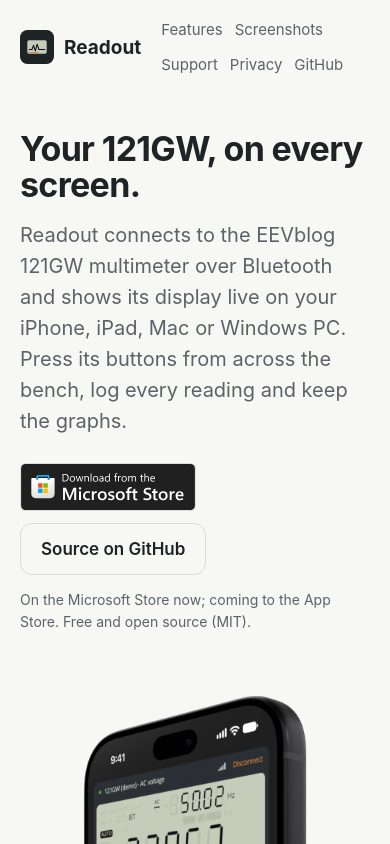
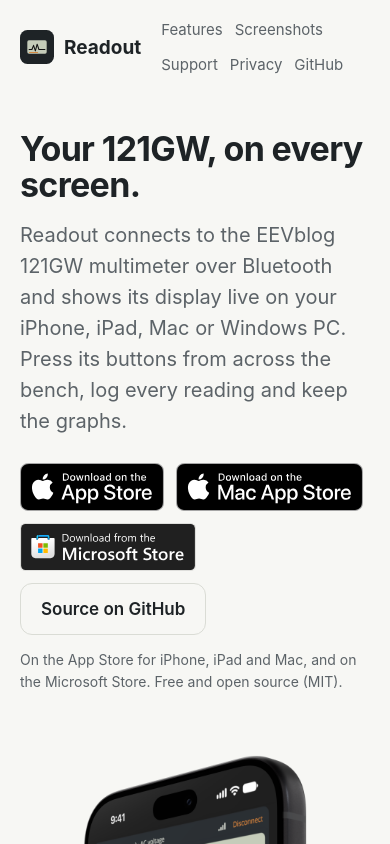
Before and after one commit to amd989/readout, a plain HTML site: page docs/index.html in a window 390 px wide. Shown: the top 844 px of the page. Drawn offline with Linux system fonts and the light colour scheme.

Commit message:
docs: App Store and Mac App Store badges
Readout is on the App Store for iPhone, iPad and Mac. Apple's official badges, black on
light and white on dark, next to the Microsoft Store one in the README and on the site.

Co-Authored-By: Claude Opus 5.5 <noreply@anthropic.com>

```diff
--- a/docs/index.html
+++ b/docs/index.html
@@ -38,6 +38,18 @@
           display live on your iPhone, iPad, Mac or Windows PC. Press its buttons from across the bench, log every
           reading and keep the graphs.</p>
         <div class="cta">
+          <a class="store-badge" href="https://apps.apple.com/app/id6827965871">
+            <picture>
+              <source media="(prefers-color-scheme: dark)" srcset="app-store-badge-light.svg">
+              <img src="app-store-badge-dark.svg" width="132" height="44" alt="Download on the App Store">
+            </picture>
+          </a>
+          <a class="store-badge" href="https://apps.apple.com/app/id6827965871?platform=mac">
+            <picture>
+              <source media="(prefers-color-scheme: dark)" srcset="mac-app-store-badge-light.svg">
+              <img src="mac-app-store-badge-dark.svg" width="172" height="44" alt="Download on the Mac App Store">
+            </picture>
+          </a>
           <a class="store-badge" href="https://apps.microsoft.com/detail/9P80492G34GN">
             <picture>
               <source media="(prefers-color-scheme: dark)" srcset="ms-store-badge-light.svg">
@@ -46,7 +58,7 @@
           </a>
           <a class="button secondary" href="https://github.com/amd989/readout">Source on GitHub</a>
         </div>
-        <p class="note">On the Microsoft Store now; coming to the App Store. Free and open source (MIT).</p>
+        <p class="note">On the App Store for iPhone, iPad and Mac, and on the Microsoft Store. Free and open source (MIT).</p>
       </div>
       <img class="mockup phone" src="screenshots/iphone-mockup.png" width="654" height="1774"
            alt="Readout on an iPhone: the 121GW's LCD reading 228.67 V AC at 50.02 Hz, the meter's buttons, and a live graph of the readings">
@@ -95,6 +107,7 @@
       <ul class="links-list">
         <li><a href="https://www.eevblog.com/product/121gw/">EEVblog 121GW</a><span>The meter, from the EEVblog store</span></li>
         <li><a href="https://www.eevblog.com/product/121gw/">121GW manual</a><span>Linked from the product page, with firmware updates</span></li>
+        <li><a href="https://apps.apple.com/app/id6827965871">App Store</a><span>Readout for iPhone, iPad and Mac</span></li>
         <li><a href="https://apps.microsoft.com/detail/9P80492G34GN">Microsoft Store</a><span>Readout for Windows</span></li>
         <li><a href="https://github.com/amd989/readout">Source code</a><span>The whole app, MIT licensed</span></li>
         <li><a href="https://github.com/amd989/readout/blob/main/docs/PROTOCOL.md">Bluetooth protocol</a><span>How the 121GW talks, documented</span></li>
```
Also changed, not shown: docs/app-store-badge-dark.svg (added), docs/app-store-badge-light.svg (added), docs/mac-app-store-badge-dark.svg (added), docs/mac-app-store-badge-light.svg (added), 1 other file.
